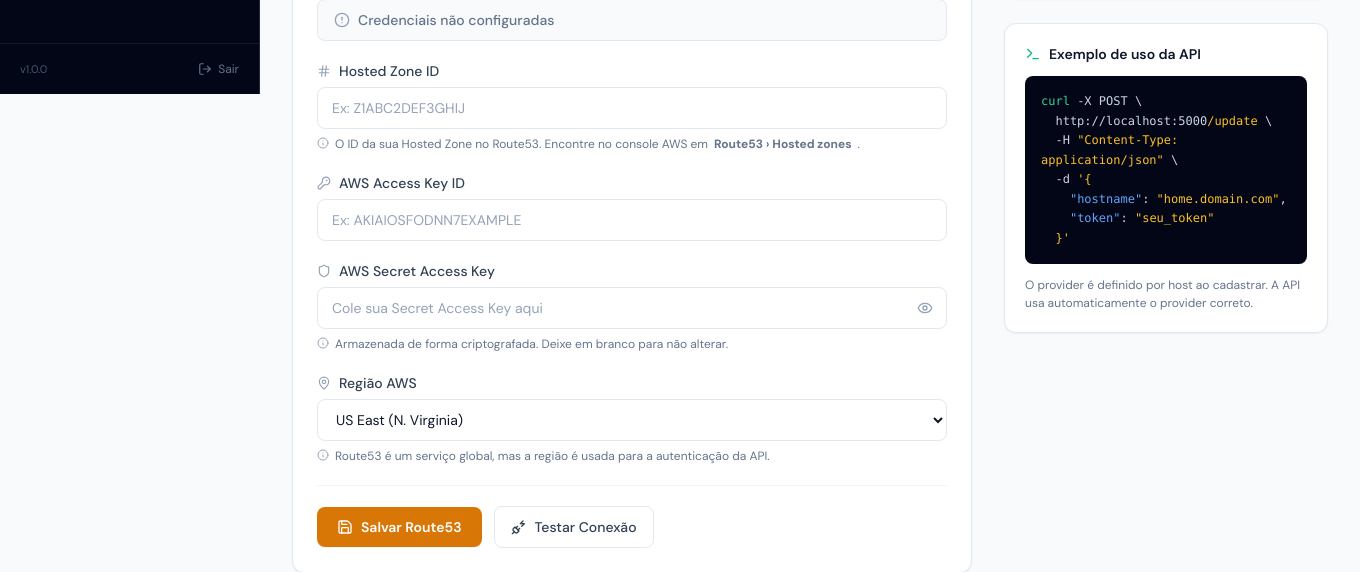
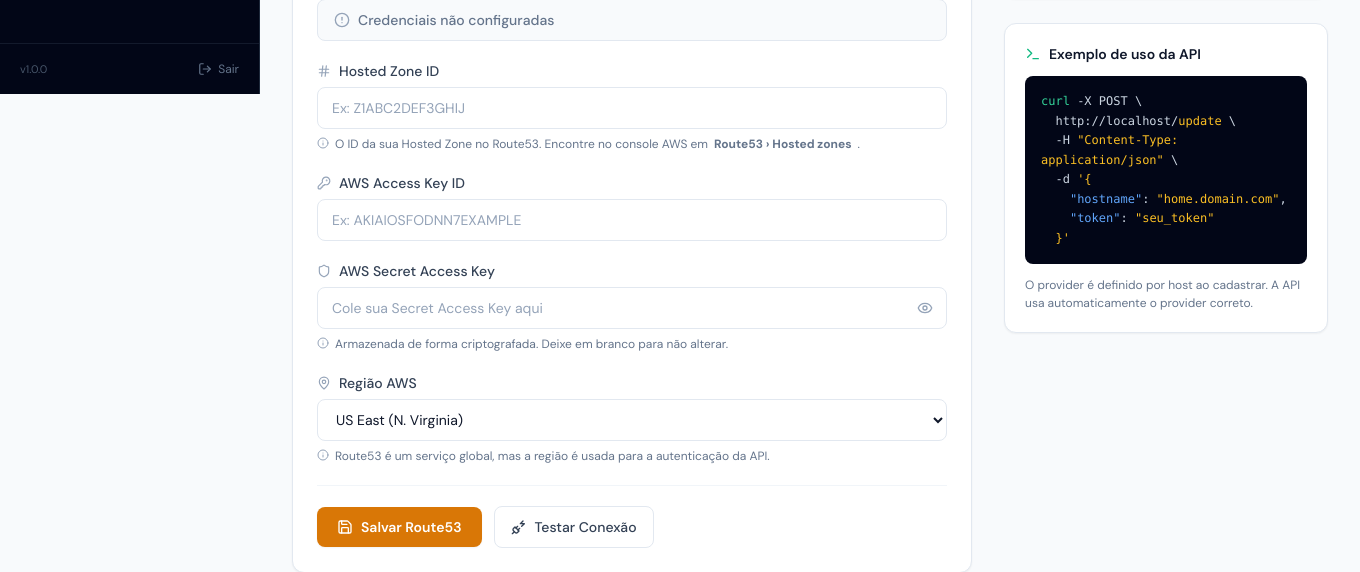
Before and after one commit to limaum87/dynflask, a Flask app: page /settings in a window 1360 px wide; the page is wider, and only the part inside the window is pictured. Shown: the part 706-1278 px from the top of that part. Run offline with Flask 3, Linux system fonts and the light colour scheme; a user stored in the database is signed in; data that the repository does not hold is empty; parts of the project's set-up code (start-up, migrations or seed data) failed here and were passed over; some libraries are stand-ins or nearby versions.

Commit message:
fix: curl example usa request.host_url automático em vez de localhost fixo
- Substituído http://localhost:5000 por {{ request.host_url }} nos exemplos curl
- Funciona em dev (localhost) e produção (domínio real) sem configurar nada

```diff
--- a/app/templates/settings.html
+++ b/app/templates/settings.html
@@ -258,7 +258,7 @@
       <div class="mt-3 rounded-lg bg-slate-950 p-4">
         <code class="block text-[12px] leading-relaxed text-slate-300">
           <span class="text-emerald-400">curl</span> -X POST \<br>
-          &nbsp;&nbsp;http://localhost:5000<span class="text-amber-400">/update</span> \<br>
+          &nbsp;&nbsp;{{ request.host_url }}<span class="text-amber-400">update</span> \<br>
           &nbsp;&nbsp;-H <span class="text-amber-400">"Content-Type: application/json"</span> \<br>
           &nbsp;&nbsp;-d <span class="text-amber-400">'{</span><br>
           &nbsp;&nbsp;&nbsp;&nbsp;<span class="text-blue-400">"hostname"</span>: <span class="text-amber-400">"home.domain.com"</span>,<br>
--- a/app/templates/zone_detail.html
+++ b/app/templates/zone_detail.html
@@ -205,7 +205,7 @@
   <div class="mt-3 rounded-lg bg-slate-950 p-4">
     <code class="block text-[12px] leading-relaxed text-slate-300">
       <span class="text-emerald-400">curl</span> -X POST \<br>
-      &nbsp;&nbsp;http://localhost:5000<span class="text-amber-400">/update</span> \<br>
+      &nbsp;&nbsp;{{ request.host_url }}<span class="text-amber-400">update</span> \<br>
       &nbsp;&nbsp;-H <span class="text-amber-400">"Content-Type: application/json"</span> \<br>
       &nbsp;&nbsp;-d <span class="text-amber-400">'{</span><br>
       &nbsp;&nbsp;&nbsp;&nbsp;<span class="text-blue-400">"hostname"</span>: <span class="text-amber-400">"home.{{ zone.name }}"</span>,<br>
```
